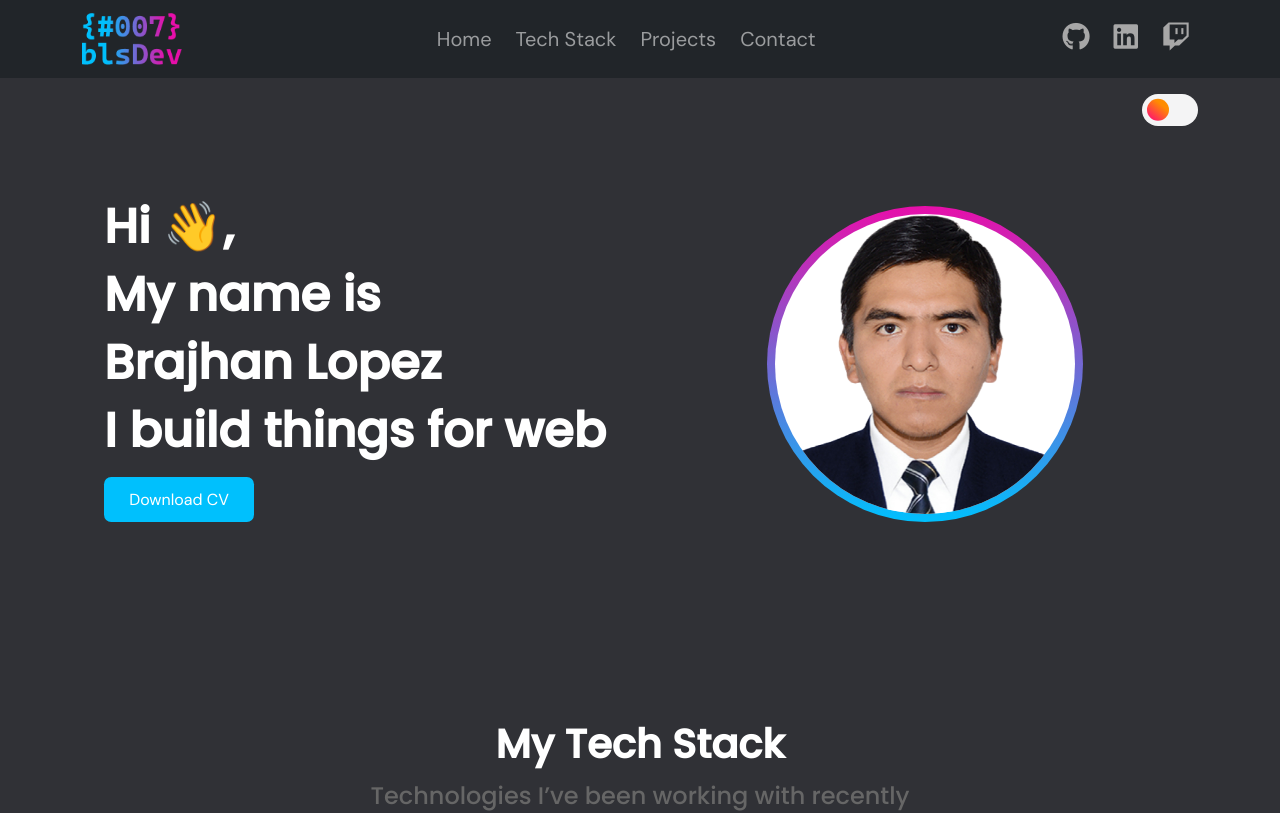
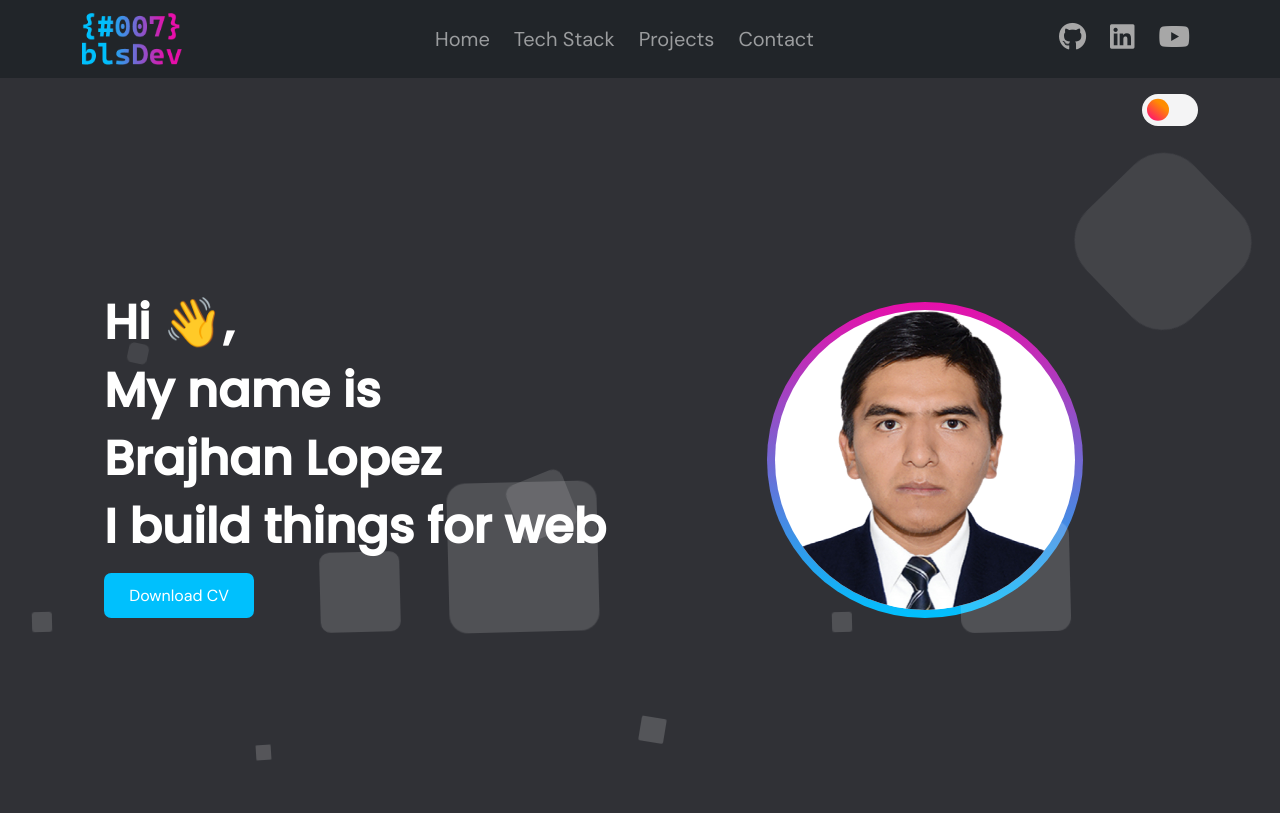
Before and after one commit to BrajhanLopez/Portafolio, a React (Vite) app: page / in a window 1280 px wide. Shown: the top 813 px of the page. Built offline with nearby package versions, Linux system fonts and the light colour scheme.

Commit message:
portfolio 90%

```diff
--- a/index.html
+++ b/index.html
@@ -4,12 +4,17 @@
     <meta charset="UTF-8" />
     <link rel="icon" type="image/svg+xml" href="/src/favicon.svg" />
     <meta name="viewport" content="width=device-width, initial-scale=1.0" />
+    <link rel="stylesheet" href="https://unpkg.com/aos@next/dist/aos.css" />
     <script src="https://kit.fontawesome.com/accc33d0a0.js" crossorigin="anonymous"></script>
     <title>Vite App</title>
   </head>
   <body>
     <div id="root"></div>
     <script type="module" src="/src/main.jsx"></script>
+    <script src="https://unpkg.com/aos@next/dist/aos.js"></script>
+    <script>
+      AOS.init();
+    </script>
   </body>
 
 </html>
--- a/src/App.css
+++ b/src/App.css
@@ -27,6 +27,8 @@
   line-height: 60px;
   color: #42446E;
   font-weight: 700;
+  position: relative;
+  z-index: 1;
 }
 
 
@@ -54,6 +56,7 @@
   /* it is like a inline-padding of switch */
   --slider-offset: 0.3em;
   position: relative;
+  z-index: 1;
   width: var(--width-of-switch);
   height: var(--height-of-switch);
 }
@@ -239,6 +242,7 @@ input:checked + .slider:before {
 .foto {
   /* width: 250px; */
   width: 300px;
+  position: relative;
 }
 
 .box-img {
@@ -320,6 +324,149 @@ max-width: 900px !important;
 
 }
 
+.dark .circles li {
+  background: rgba(255, 255, 255, 0.2);
+}
+
+.tech {
+  position: relative;
+  z-index: 1;
+}
+
+/* .area{
+  background: #4e54c8;
+  background: -webkit-linear-gradient(to left, #8f94fb, #4e54c8);
+  width: 100%;
+  height:100vh;
+
+
+} */
+
+.circles{
+  position: absolute;
+  top: 80px;
+  left: 0;
+  width: 100%;
+  height: 100%;
+  overflow: hidden;
+}
+
+.circles li{
+  position: absolute;
+  display: block;
+  list-style: none;
+  width: 20px;
+  height: 20px;
+  background: rgba(53, 47, 250, 0.2);
+  animation: animate 25s linear infinite;
+  bottom: 0;
+  z-index: 0;
+
+}
+.circles li:hover {
+  background-color: #b777a5;
+
+}
+
+.circles li:nth-child(1){
+  left: 25%;
+  width: 80px;
+  height: 80px;
+  animation-delay: 0s;
+}
+
+
+.circles li:nth-child(2){
+  left: 10%;
+  width: 20px;
+  height: 20px;
+  animation-delay: 0s;
+  animation-duration: 12s;
+}
+
+/* .circles li:nth-child(3){
+  left: 70%;
+  width: 20px;
+  height: 20px;
+  animation-delay: 4s;
+} */
+
+.circles li:nth-child(4){
+  left: 40%;
+  width: 60px;
+  height: 60px;
+  animation-delay: 0s;
+  animation-duration: 18s;
+}
+
+.circles li:nth-child(5){
+  left: 65%;
+  width: 20px;
+  height: 20px;
+  animation-delay: 0s;
+}
+
+.circles li:nth-child(6){
+  left: 75%;
+  width: 110px;
+  height: 110px;
+  animation-delay: 0s;
+}
+
+.circles li:nth-child(7){
+  left: 35%;
+  width: 150px;
+  height: 150px;
+  animation-delay: 0s;
+}
+
+.circles li:nth-child(8){
+  left: 50%;
+  width: 25px;
+  height: 25px;
+  animation-delay: 0s;
+  animation-duration: 45s;
+}
+
+.circles li:nth-child(9){
+  left: 20%;
+  width: 15px;
+  height: 15px;
+  animation-delay: 2s;
+  animation-duration: 35s;
+}
+
+.circles li:nth-child(10){
+  left: 85%;
+  width: 150px;
+  height: 150px;
+  animation-delay: 0s;
+  animation-duration: 11s;
+}
+
+
+
+@keyframes animate {
+
+  0%{
+      transform: translateY(0) rotate(0deg);
+      opacity: 1;
+      border-radius: 0;
+  }
+
+  100%{
+      transform: translateY(-1000px) rotate(720deg);
+      opacity: 0;
+      border-radius: 50%;
+  }
+
+}
+
+
+
+
+
+
    @media (max-width: 1199.98px) {
 
 
--- a/src/App.jsx
+++ b/src/App.jsx
@@ -16,6 +16,7 @@ function App() {
     <div className={theme?'dark':'light'}>
     <Header  theme={theme}/>
     <Swicht theme={theme} settheme={settheme} />
+
     <Main />
     <Contact />
     <Footer />
--- a/src/components/Contact.jsx
+++ b/src/components/Contact.jsx
@@ -3,7 +3,8 @@ import React from 'react';
 const Contact = () => {
     return (
 
-<div className='container px-lg-5 contact mb-5'>
+<div className='container px-lg-5 contact mb-5' id='contact'  data-aos="zoom-out"
+                    data-aos-duration="3000" >
 
         <section className="mb-4">
 
@@ -89,6 +90,8 @@ const Contact = () => {
 
         </section>
         <br />
+        <br />
+        <br />
         </div>
     );
 };
--- a/src/components/Header.jsx
+++ b/src/components/Header.jsx
@@ -17,7 +17,7 @@ const Header = ({theme}) => {
             <Navbar className='nav-bar' collapseOnSelect  expand="lg" bg={theme?'dark':'light'} variant={theme?'dark':'light'} sticky='top' >
                 <Container>
 
-                    <Navbar.Brand href="#home"><img className='img-logo' src={logo} alt="logo" /></Navbar.Brand>
+                    <Navbar.Brand href="#home"><img className='img-logo'  src={logo} alt="logo" /></Navbar.Brand>
                     <Nav className='d-flex flex-row gap-4 d-lg-none'>
                         <Nav.Link href="https://github.com/BrajhanLopez"><i className="fa-brands fa-github rs"></i></Nav.Link>
                         <Nav.Link href="https://www.linkedin.com/in/brajhan-lopez-suasnabar-5b2787194/"><i className="fa-brands fa-linkedin rs"></i></Nav.Link>
@@ -30,13 +30,13 @@ const Header = ({theme}) => {
                             {/* <Nav.Link href="#">About</Nav.Link> */}
                             <Nav.Link href="#tech">Tech Stack</Nav.Link>
                             <Nav.Link href="#project">Projects</Nav.Link>
-                            <Nav.Link href="#pricing">Contact</Nav.Link>
+                            <Nav.Link href="#contact">Contact</Nav.Link>
 
                         </Nav>
                         <Nav className='gap-2 d-none d-lg-flex' >
-                            <Nav.Link href="https://github.com/BrajhanLopez"><i className="fa-brands fa-github rs"></i></Nav.Link>
-                            <Nav.Link href="https://www.linkedin.com/in/brajhan-lopez-suasnabar-5b2787194/"><i className="fa-brands fa-linkedin rs"></i></Nav.Link>
-                            <Nav.Link href="https://www.twitch.tv/brajhan_xls"><i className="fa-brands fa-twitch rs"></i></Nav.Link>
+                            <Nav.Link href="https://github.com/BrajhanLopez" target='_blank'><i className="fa-brands fa-github rs"></i></Nav.Link>
+                            <Nav.Link href="https://www.linkedin.com/in/brajhan-lopez-suasnabar-5b2787194/" target='_blank'><i className="fa-brands fa-linkedin rs"></i></Nav.Link>
+                            <Nav.Link href="https://www.twitch.tv/brajhan_xls" target='_blank'><i className="fa-brands fa-youtube rs"></i></Nav.Link>
                         </Nav>
                     </Navbar.Collapse>
 
--- a/src/components/Main.jsx
+++ b/src/components/Main.jsx
@@ -20,10 +20,26 @@ import ecomerce from '../img/ecomerce.jpg'
 
 const Main = () => {
     return (
-        <div className='container pt-3'>
-
+        <div className='container pt-3 pb-5'>
+            <ul className="circles">
+                <li></li>
+                <li></li>
+                <li></li>
+                <li></li>
+                <li></li>
+                <li></li>
+                <li></li>
+                <li></li>
+                <li></li>
+                <li></li>
+            </ul>
+            <br />
+            <br />
+            <br />
+            <br />
             <div className='row mb-2 mb-md-5'>
-                <div className='col-12 col-sm-6 d-flex align-items-center justify-content-center'>
+                <div className='col-12 col-sm-6 d-flex align-items-center justify-content-center' data-aos="fade-up"
+                    data-aos-duration="3000">
                     <div>
                         <h2 className='pre'>Hi 👋,</h2>
                         <h2 className='pre'>My name is</h2>
@@ -46,94 +62,121 @@ const Main = () => {
 
                     </div>
                 </div>
-                <div className='col-12 col-sm-6 d-flex align-items-center justify-content-center p-4 p-sm-2 p-lg-5'>
+                <div className='col-12 col-sm-6 d-flex align-items-center justify-content-center p-4 p-sm-2 p-lg-5' data-aos="fade-left"
+                    data-aos-anchor="#example-anchor"
+                    data-aos-offset="500"
+                    data-aos-duration="3000">
                     <div className='foto1 '>
-                        <img className='foto img-fluid ' src={foto} alt=""  />
+                        <img className='foto img-fluid ' src={foto} alt="" />
                     </div>
                 </div>
                 <div id='tech'></div>
             </div>
 
-
+            <br />
+            <br />
+            <br />
+            <br />
+            <br />
 
             <div className='row'  >
-                <div className='col-12 mt-md-5'>
-                    <h2 className='pre text-center fs-1 mt-5' >My Tech Stack</h2>
+                <div className='col-12 mt-md-5' data-aos="fade-up"
+                    data-aos-duration="3000" >
+                    <h2 className='pre text-center fs-1 mt-5'  >My Tech Stack</h2>
                 </div>
 
             </div>
-            <div className='row'>
-                <div className='col-12'>
+            <div className='row' >
+                <div className='col-12' data-aos="fade-up"
+                    data-aos-duration="3000" >
                     <h4 className='text-center' style={{ color: '#666666', fontFamily: 'Poppins' }}> Technologies I’ve been working with recently</h4>
                 </div>
 
             </div>
 
-            <div className='row mt-md-5 mb-md-5'>
-                <div className='col-6 col-sm-4 col-lg-3  col-xxl-2 offset-xxl-1  d-flex justify-content-center mb-5'>
+            <div className='row mt-md-5 mb-md-5' >
+                <div className='col-6 col-sm-4 col-lg-3  col-xxl-2 offset-xxl-1  d-flex justify-content-center mb-5' data-aos="fade-down"
+     data-aos-easing="linear"
+     data-aos-duration="2500">
 
                     <img className='tech img-fluid' src={html} alt="" />
 
 
 
                 </div>
-                <div className='col-6 col-sm-4  col-lg-3 col-xxl-2 d-flex justify-content-center mb-5'>
+                <div className='col-6 col-sm-4  col-lg-3 col-xxl-2 d-flex justify-content-center mb-5' data-aos="fade-up"
+     data-aos-duration="3000">
 
                     <img className='tech img-fluid' src={css} alt="" />
 
 
 
                 </div>
-                <div className='col-6  col-sm-4 col-lg-3 col-xxl-2 d-flex justify-content-center mb-5'>
+                <div className='col-6  col-sm-4 col-lg-3 col-xxl-2 d-flex justify-content-center mb-5' data-aos="fade-right"
+     data-aos-offset="300"
+     data-aos-easing="ease-in-sine"
+     data-aos-duration="2500">
 
                     <img className='tech img-fluid' src={js} alt="" />
 
 
 
                 </div>
-                <div className='col-6  col-sm-4 col-lg-3 col-xxl-2 d-flex justify-content-center mb-5'>
+                <div className='col-6  col-sm-4 col-lg-3 col-xxl-2 d-flex justify-content-center mb-5' data-aos="fade-down"
+     data-aos-easing="linear"
+     data-aos-duration="2500">
 
                     <img className='tech img-fluid' src={react} alt="" />
 
 
 
                 </div>
-                <div className='col-6 col-sm-4 col-lg-3 col-xxl-2 d-flex justify-content-center mb-5'>
+                <div className='col-6 col-sm-4 col-lg-3 col-xxl-2 d-flex justify-content-center mb-5' data-aos="fade-up"
+     data-aos-duration="3000">
 
                     <img className='tech img-fluid' src={redux} alt="" />
 
 
 
                 </div>
-                <div className='col-6 col-sm-4 col-lg-3 col-xxl-2 offset-xxl-1 d-flex justify-content-center mb-5'>
+                <div className='col-6 col-sm-4 col-lg-3 col-xxl-2 offset-xxl-1 d-flex justify-content-center mb-5' data-aos="fade-right"
+     data-aos-offset="300"
+     data-aos-easing="ease-in-sine"
+     data-aos-duration="2500">
 
 
 
                     <img className='tech img-fluid' src={boot} alt="" />
 
                 </div>
-                <div className='col-6 col-sm-4 col-lg-3 col-xxl-2 d-flex justify-content-center mb-5'>
+                <div className='col-6 col-sm-4 col-lg-3 col-xxl-2 d-flex justify-content-center mb-5' data-aos="fade-up"
+     data-aos-duration="3000">
 
 
 
                     <img className='tech img-fluid' src={tail} alt="" />
 
                 </div>
-                <div className='col-6 col-sm-4 col-lg-3 col-xxl-2 d-flex justify-content-center mb-5'>
+                <div className='col-6 col-sm-4 col-lg-3 col-xxl-2 d-flex justify-content-center mb-5' data-aos="fade-down"
+     data-aos-easing="linear"
+     data-aos-duration="2500">
 
 
 
                     <img className='tech img-fluid' src={sass} alt="" />
 
                 </div>
-                <div className='col-6 col-sm-4 col-lg-3 col-xxl-2 d-flex justify-content-center mb-5'>
+                <div className='col-6 col-sm-4 col-lg-3 col-xxl-2 d-flex justify-content-center mb-5' data-aos="fade-up"
+     data-aos-duration="3000">
 
 
 
                     <img className='tech img-fluid' src={git} alt="" />
 
                 </div>
-                <div className='col-6 col-sm-4 col-lg-3 col-xxl-2 d-flex justify-content-center mb-5'>
+                <div className='col-6 col-sm-4 col-lg-3 col-xxl-2 d-flex justify-content-center mb-5' data-aos="fade-down"
+     data-aos-easing="linear"
+     data-aos-duration="2500">
 
 
 
@@ -142,19 +185,26 @@ const Main = () => {
                 </div>
                 <div id='project'></div>
             </div>
+            <br />
+            <br />
+            <br />
+            <br />
             <div className='row' id='project'>
                 <div className='col-12'>
-                    <h2 className='pre text-center fs-1 mt-5' >Projects</h2>
+                    <h2 className='pre text-center fs-1 mt-5' data-aos="fade-up"
+                    data-aos-duration="3000"  >Projects</h2>
                 </div>
                 <div className='col-12'>
-                    <h4 className='text-center mb-md-3' style={{ color: '#666666', fontFamily: 'Poppins' }}> Things I’ve built so far</h4>
+                    <h4 className='text-center mb-md-3'  style={{ color: '#666666', fontFamily: 'Poppins' }} data-aos="fade-up"
+                    data-aos-duration="3000" > Things I’ve built so far</h4>
                 </div>
 
 
             </div>
 
             <div className='row gy-3'>
-                <div className='col-12 col-sm-6 col-md-6 col-lg-4'>
+                <div className='col-12 col-sm-6 col-md-6 col-lg-4' data-aos="fade-up"
+                    data-aos-duration="3000" >
                     <Card className=' h-100 im shadow'>
 
                         <Card.Img className='box-img' variant="top" src={landinpage} />
@@ -174,7 +224,8 @@ const Main = () => {
                         </Card.Body>
                     </Card>
                 </div>
-                <div className='col-12 col-sm-6 col-md-6 col-lg-4 '>
+                <div className='col-12 col-sm-6 col-md-6 col-lg-4 ' data-aos="fade-up"
+                    data-aos-duration="3000" >
                     <Card className='h-100 im shadow'>
 
                         <Card.Img className='box-img' variant="top" src={clima} />
@@ -194,7 +245,8 @@ const Main = () => {
                         </Card.Body>
                     </Card>
                 </div>
-                <div className='col-12 col-sm-6 col-md-6 col-lg-4 '>
+                <div className='col-12 col-sm-6 col-md-6 col-lg-4 ' data-aos="fade-up"
+                    data-aos-duration="3000" >
                     <Card className='h-100 im shadow'>
 
                         <Card.Img className='box-img' variant="top" src={pokedex} />
@@ -215,7 +267,8 @@ const Main = () => {
                     </Card>
                 </div>
 
-                <div className='col-12 col-sm-6 col-md-6 col-lg-4 '>
+                <div className='col-12 col-sm-6 col-md-6 col-lg-4 ' data-aos="fade-up"
+                    data-aos-duration="3000" >
                     <Card className='h-100 im shadow'>
 
                         <Card.Img className='box-img' variant="top" src={ecomerce} />
```
Also changed, not shown: src/components/Footer.jsx (+7 -7 lines).
